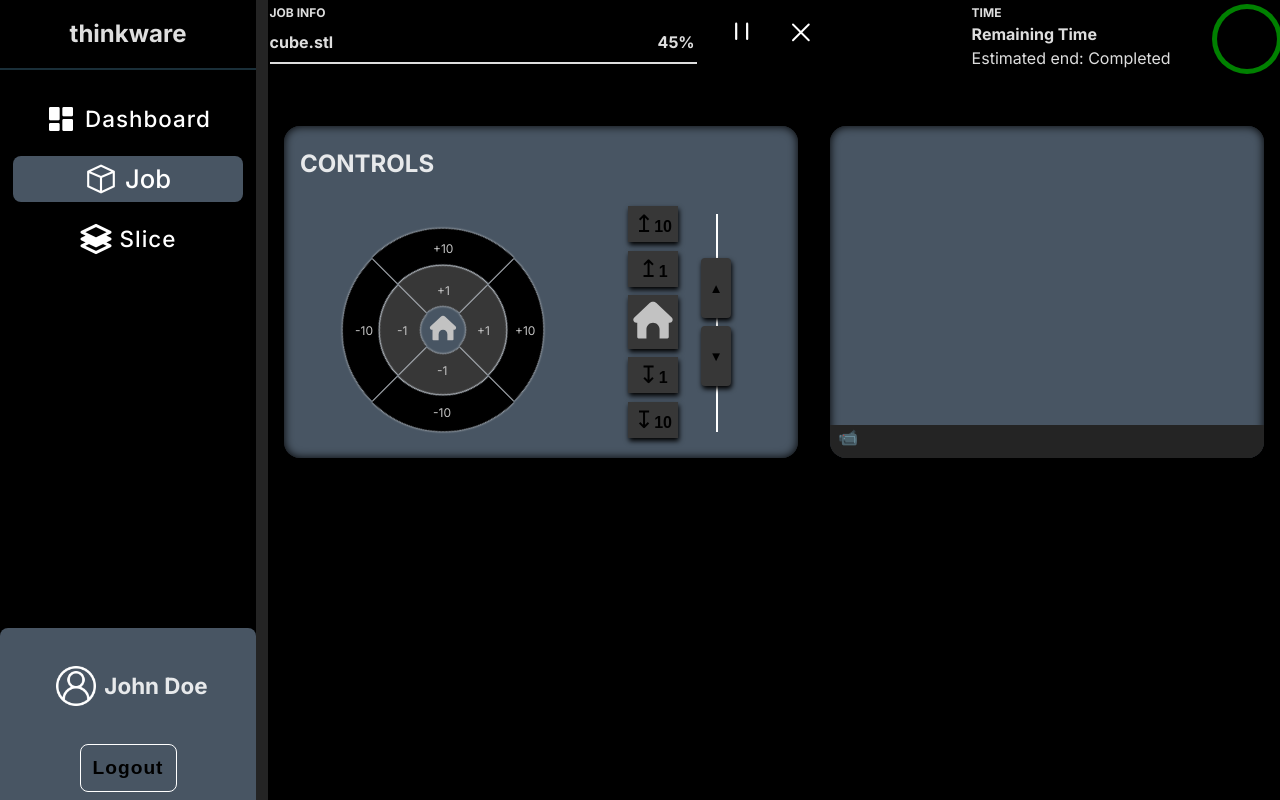
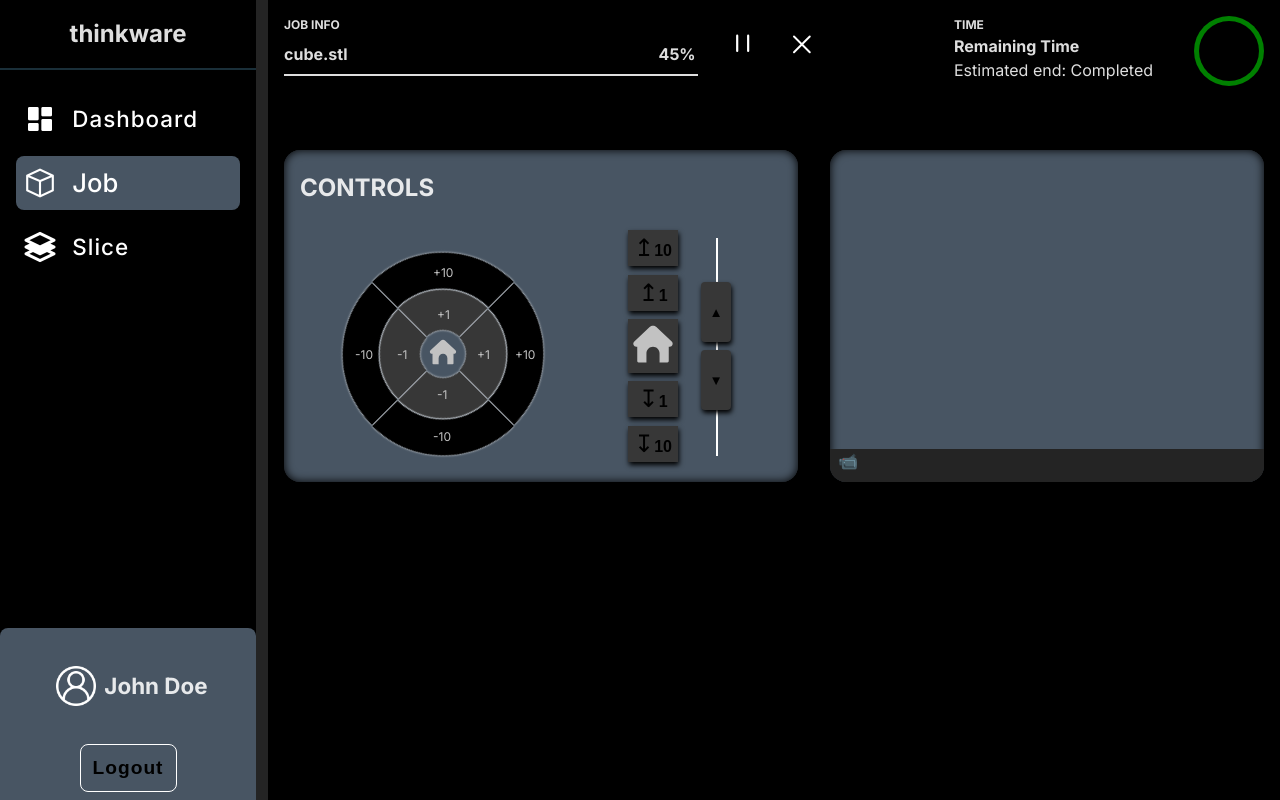
Before and after one commit to thinkmetal-shbhm/thinkware-rpi-alpha, a React (Vite) app in the folder app/: page /job in a window 1280 px wide. Built offline with nearby package versions, Linux system fonts and the light colour scheme; no server answers.

Commit message:
fix:sidebar and job info spacing

```diff
--- a/app/src/components/JobInfo/JobInfo.module.css
+++ b/app/src/components/JobInfo/JobInfo.module.css
@@ -1,9 +1,11 @@
 .mainJobInfo {
+  box-sizing: border-box;
   display: flex;
   justify-content: space-between;
   padding: 0.25rem 0.1rem;
   width: 100%;
   min-width: 500px;
+  padding: 1rem;
 }
 .job {
   display: flex;
--- a/app/src/components/Sidebar/Sidebar.module.css
+++ b/app/src/components/Sidebar/Sidebar.module.css
@@ -43,19 +43,18 @@
   padding: 0.5rem 0.25rem;
   display: flex;
   align-items: center;
-  justify-content: center;
 }
 .MenuImage {
   height: 2rem;
   width: 2rem;
 }
 .MenuText {
-  margin-left: 0.5rem;
+  margin-left: 1rem;
 }
 .activeList {
   text-decoration: none;
   color: white;
-  width: 98%;
+  width: 90%;
   margin: 0 auto;
   display: block;
   text-align: center;
@@ -67,7 +66,8 @@
   font-weight: 500;
   display: flex;
   align-items: center;
-  justify-content: center;
+  padding: 0.5rem 0.5rem;
+  /* justify-content: center; */
 }
 
 .UserAccount {
@@ -162,6 +162,10 @@
     border-bottom: 2px solid var(--border-blue);
     margin-top: 1rem;
   }
+  .activeList {
+    /* padding: 0; */
+    justify-content: center;
+  }
 
   .appnameMobile h3 {
     text-align: center;
@@ -179,6 +183,9 @@
   }
   .pageList a span {
     display: none;
+  }
+  .pageItem {
+    justify-content: center;
   }
   .MenuImage {
     height: 1.5rem;
```
